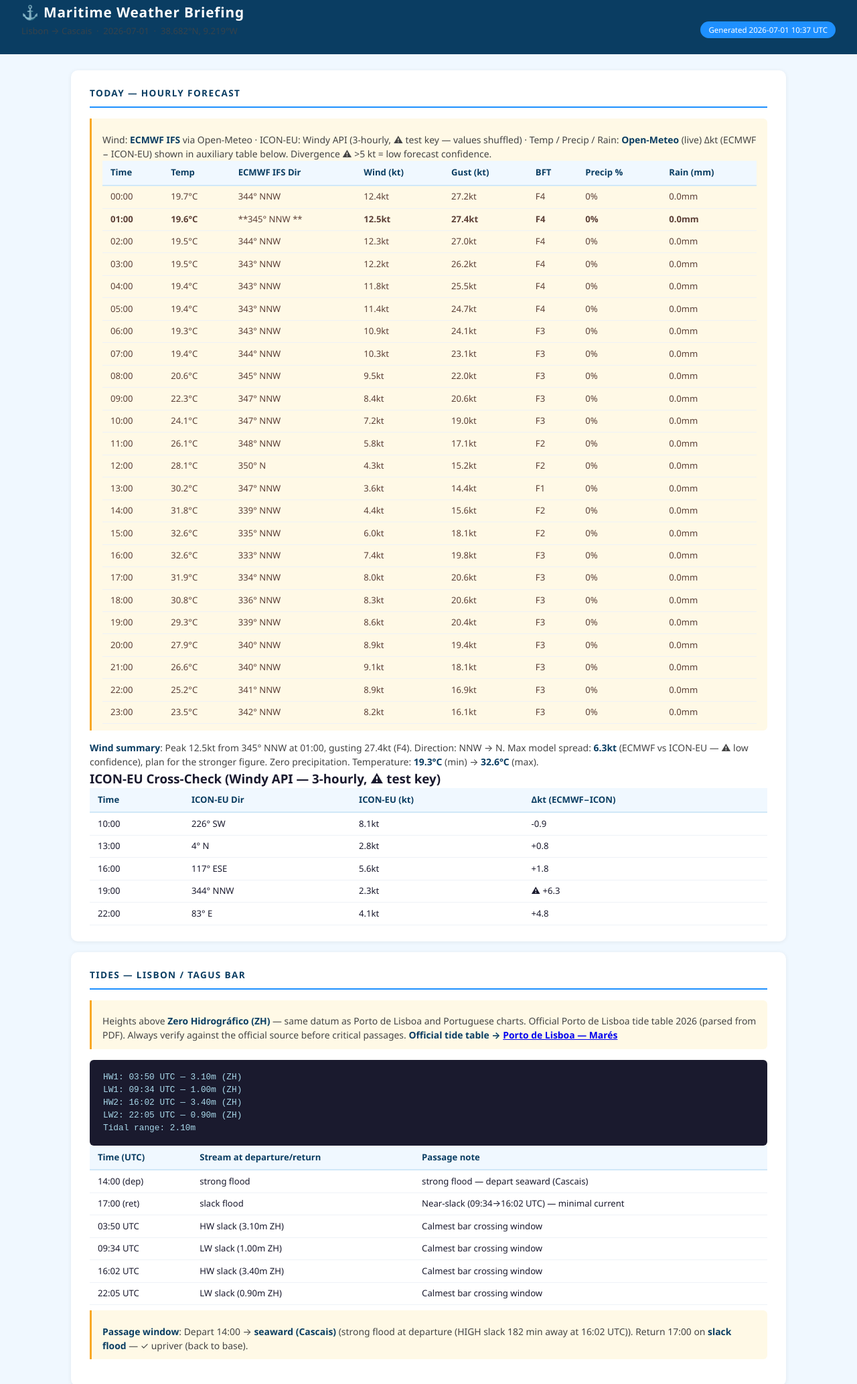
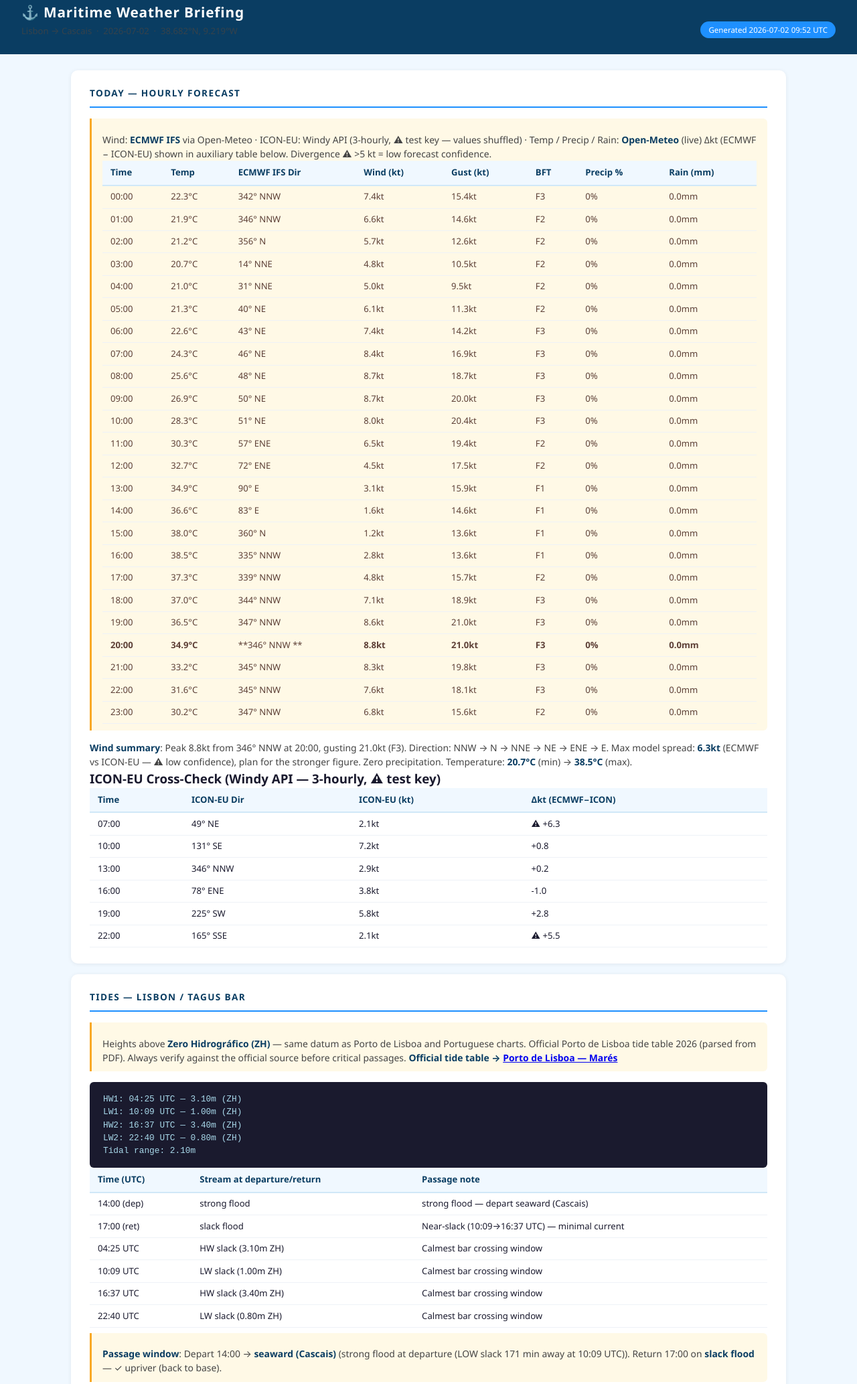
Before and after one commit to martinsda/maritime-weather, a website: page index.html in a window 1280 px wide. Shown: the part 21-2088 px from the top of the page at 67% size. Drawn offline with Linux system fonts and the light colour scheme.

Commit message:
briefing: auto-generated 28581216339

```diff
--- a/index.html
+++ b/index.html
@@ -3,7 +3,7 @@
 <head>
   <meta charset="UTF-8">
   <meta name="viewport" content="width=device-width, initial-scale=1.0">
-  <title>Maritime Briefing — 2026-07-01</title>
+  <title>Maritime Briefing — 2026-07-02</title>
   <style>
     :root {
       --sea:   #0a3d62;
@@ -100,9 +100,9 @@
 <header>
   <div>
     <h1>⚓ Maritime Weather Briefing</h1>
-    <p>Lisbon → Cascais &nbsp;·&nbsp; 2026-07-01 &nbsp;·&nbsp; 38.682°N, 9.219°W</p>
+    <p>Lisbon → Cascais &nbsp;·&nbsp; 2026-07-02 &nbsp;·&nbsp; 38.682°N, 9.219°W</p>
   </div>
-  <span class="badge">Generated 2026-07-01 10:37 UTC</span>
+  <span class="badge">Generated 2026-07-02 09:52 UTC</span>
 </header>
 
 <main>
@@ -125,247 +125,247 @@
 </thead>
 <tbody><tr>
 <td>00:00</td>
-<td>19.7°C</td>
-<td>344° NNW</td>
-<td>12.4kt</td>
-<td>27.2kt</td>
-<td>F4</td>
+<td>22.3°C</td>
+<td>342° NNW</td>
+<td>7.4kt</td>
+<td>15.4kt</td>
+<td>F3</td>
 <td>0%</td>
 <td>0.0mm</td>
 </tr>
 <tr>
-<td><strong>01:00</strong></td>
-<td><strong>19.6°C</strong></td>
-<td>**345° NNW  **</td>
-<td><strong>12.5kt</strong></td>
-<td><strong>27.4kt</strong></td>
-<td><strong>F4</strong></td>
-<td><strong>0%</strong></td>
-<td><strong>0.0mm</strong></td>
+<td>01:00</td>
+<td>21.9°C</td>
+<td>346° NNW</td>
+<td>6.6kt</td>
+<td>14.6kt</td>
+<td>F2</td>
+<td>0%</td>
+<td>0.0mm</td>
 </tr>
 <tr>
 <td>02:00</td>
-<td>19.5°C</td>
-<td>344° NNW</td>
-<td>12.3kt</td>
-<td>27.0kt</td>
-<td>F4</td>
+<td>21.2°C</td>
+<td>356° N</td>
+<td>5.7kt</td>
+<td>12.6kt</td>
+<td>F2</td>
 <td>0%</td>
 <td>0.0mm</td>
 </tr>
 <tr>
 <td>03:00</td>
-<td>19.5°C</td>
-<td>343° NNW</td>
-<td>12.2kt</td>
-<td>26.2kt</td>
-<td>F4</td>
+<td>20.7°C</td>
+<td>14° NNE</td>
+<td>4.8kt</td>
+<td>10.5kt</td>
+<td>F2</td>
 <td>0%</td>
 <td>0.0mm</td>
 </tr>
 <tr>
 <td>04:00</td>
-<td>19.4°C</td>
-<td>343° NNW</td>
-<td>11.8kt</td>
-<td>25.5kt</td>
-<td>F4</td>
+<td>21.0°C</td>
+<td>31° NNE</td>
+<td>5.0kt</td>
+<td>9.5kt</td>
+<td>F2</td>
 <td>0%</td>
 <td>0.0mm</td>
 </tr>
 <tr>
 <td>05:00</td>
-<td>19.4°C</td>
-<td>343° NNW</td>
-<td>11.4kt</td>
-<td>24.7kt</td>
-<td>F4</td>
+<td>21.3°C</td>
+<td>40° NE</td>
+<td>6.1kt</td>
+<td>11.3kt</td>
+<td>F2</td>
 <td>0%</td>
 <td>0.0mm</td>
 </tr>
 <tr>
 <td>06:00</td>
-<td>19.3°C</td>
-<td>343° NNW</td>
-<td>10.9kt</td>
-<td>24.1kt</td>
+<td>22.6°C</td>
+<td>43° NE</td>
+<td>7.4kt</td>
+<td>14.2kt</td>
 <td>F3</td>
 <td>0%</td>
 <td>0.0mm</td>
 </tr>
 <tr>
 <td>07:00</td>
-<td>19.4°C</td>
-<td>344° NNW</td>
-<td>10.3kt</td>
-<td>23.1kt</td>
+<td>24.3°C</td>
+<td>46° NE</td>
+<td>8.4kt</td>
+<td>16.9kt</td>
 <td>F3</td>
 <td>0%</td>
 <td>0.0mm</td>
 </tr>
 <tr>
 <td>08:00</td>
-<td>20.6°C</td>
-<td>345° NNW</td>
-<td>9.5kt</td>
-<td>22.0kt</td>
+<td>25.6°C</td>
+<td>48° NE</td>
+<td>8.7kt</td>
+<td>18.7kt</td>
 <td>F3</td>
 <td>0%</td>
 <td>0.0mm</td>
 </tr>
 <tr>
 <td>09:00</td>
-<td>22.3°C</td>
-<td>347° NNW</td>
-<td>8.4kt</td>
-<td>20.6kt</td>
+<td>26.9°C</td>
+<td>50° NE</td>
+<td>8.7kt</td>
+<td>20.0kt</td>
 <td>F3</td>
 <td>0%</td>
 <td>0.0mm</td>
 </tr>
 <tr>
 <td>10:00</td>
-<td>24.1°C</td>
-<td>347° NNW</td>
-<td>7.2kt</td>
-<td>19.0kt</td>
+<td>28.3°C</td>
+<td>51° NE</td>
+<td>8.0kt</td>
+<td>20.4kt</td>
 <td>F3</td>
 <td>0%</td>
 <td>0.0mm</td>
 </tr>
 <tr>
 <td>11:00</td>
-<td>26.1°C</td>
-<td>348° NNW</td>
-<td>5.8kt</td>
-<td>17.1kt</td>
+<td>30.3°C</td>
+<td>57° ENE</td>
+<td>6.5kt</td>
+<td>19.4kt</td>
 <td>F2</td>
 <td>0%</td>
 <td>0.0mm</td>
 </tr>
 <tr>
 <td>12:00</td>
-<td>28.1°C</td>
-<td>350° N</td>
-<td>4.3kt</td>
-<td>15.2kt</td>
+<td>32.7°C</td>
+<td>72° ENE</td>
+<td>4.5kt</td>
+<td>17.5kt</td>
 <td>F2</td>
 <td>0%</td>
 <td>0.0mm</td>
 </tr>
 <tr>
 <td>13:00</td>
-<td>30.2°C</td>
-<td>347° NNW</td>
-<td>3.6kt</td>
-<td>14.4kt</td>
+<td>34.9°C</td>
+<td>90° E</td>
+<td>3.1kt</td>
+<td>15.9kt</td>
 <td>F1</td>
 <td>0%</td>
 <td>0.0mm</td>
 </tr>
 <tr>
 <td>14:00</td>
-<td>31.8°C</td>
+<td>36.6°C</td>
+<td>83° E</td>
+<td>1.6kt</td>
+<td>14.6kt</td>
+<td>F1</td>
+<td>0%</td>
+<td>0.0mm</td>
+</tr>
+<tr>
+<td>15:00</td>
+<td>38.0°C</td>
+<td>360° N</td>
+<td>1.2kt</td>
+<td>13.6kt</td>
+<td>F1</td>
+<td>0%</td>
+<td>0.0mm</td>
+</tr>
+<tr>
+<td>16:00</td>
+<td>38.5°C</td>
+<td>335° NNW</td>
+<td>2.8kt</td>
+<td>13.6kt</td>
+<td>F1</td>
+<td>0%</td>
+<td>0.0mm</td>
+</tr>
+<tr>
+<td>17:00</td>
+<td>37.3°C</td>
 <td>339° NNW</td>
-<td>4.4kt</td>
-<td>15.6kt</td>
+<td>4.8kt</td>
+<td>15.7kt</td>
 <td>F2</td>
 <td>0%</td>
 <td>0.0mm</td>
 </tr>
 <tr>
-<td>15:00</td>
-<td>32.6°C</td>
-<td>335° NNW</td>
-<td>6.0kt</td>
-<td>18.1kt</td>
-<td>F2</td>
+<td>18:00</td>
+<td>37.0°C</td>
+<td>344° NNW</td>
+<td>7.1kt</td>
+<td>18.9kt</td>
+<td>F3</td>
 <td>0%</td>
 <td>0.0mm</td>
 </tr>
 <tr>
-<td>16:00</td>
-<td>32.6°C</td>
-<td>333° NNW</td>
-<td>7.4kt</td>
+<td>19:00</td>
+<td>36.5°C</td>
+<td>347° NNW</td>
+<td>8.6kt</td>
+<td>21.0kt</td>
+<td>F3</td>
+<td>0%</td>
+<td>0.0mm</td>
+</tr>
+<tr>
+<td><strong>20:00</strong></td>
+<td><strong>34.9°C</strong></td>
+<td>**346° NNW  **</td>
+<td><strong>8.8kt</strong></td>
+<td><strong>21.0kt</strong></td>
+<td><strong>F3</strong></td>
+<td><strong>0%</strong></td>
+<td><strong>0.0mm</strong></td>
+</tr>
+<tr>
+<td>21:00</td>
+<td>33.2°C</td>
+<td>345° NNW</td>
+<td>8.3kt</td>
 <td>19.8kt</td>
 <td>F3</td>
 <td>0%</td>
 <td>0.0mm</td>
 </tr>
 <tr>
-<td>17:00</td>
-<td>31.9°C</td>
-<td>334° NNW</td>
-<td>8.0kt</td>
-<td>20.6kt</td>
-<td>F3</td>
-<td>0%</td>
-<td>0.0mm</td>
-</tr>
-<tr>
-<td>18:00</td>
-<td>30.8°C</td>
-<td>336° NNW</td>
-<td>8.3kt</td>
-<td>20.6kt</td>
-<td>F3</td>
-<td>0%</td>
-<td>0.0mm</td>
-</tr>
-<tr>
-<td>19:00</td>
-<td>29.3°C</td>
-<td>339° NNW</td>
-<td>8.6kt</td>
-<td>20.4kt</td>
-<td>F3</td>
-<td>0%</td>
-<td>0.0mm</td>
-</tr>
-<tr>
-<td>20:00</td>
-<td>27.9°C</td>
-<td>340° NNW</td>
-<td>8.9kt</td>
-<td>19.4kt</td>
-<td>F3</td>
-<td>0%</td>
-<td>0.0mm</td>
-</tr>
-<tr>
-<td>21:00</td>
-<td>26.6°C</td>
-<td>340° NNW</td>
-<td>9.1kt</td>
+<td>22:00</td>
+<td>31.6°C</td>
+<td>345° NNW</td>
+<td>7.6kt</td>
 <td>18.1kt</td>
 <td>F3</td>
 <td>0%</td>
 <td>0.0mm</td>
 </tr>
 <tr>
-<td>22:00</td>
-<td>25.2°C</td>
-<td>341° NNW</td>
-<td>8.9kt</td>
-<td>16.9kt</td>
-<td>F3</td>
-<td>0%</td>
-<td>0.0mm</td>
-</tr>
-<tr>
 <td>23:00</td>
-<td>23.5°C</td>
-<td>342° NNW</td>
-<td>8.2kt</td>
-<td>16.1kt</td>
-<td>F3</td>
+<td>30.2°C</td>
+<td>347° NNW</td>
+<td>6.8kt</td>
+<td>15.6kt</td>
+<td>F2</td>
 <td>0%</td>
 <td>0.0mm</td>
 </tr>
 </tbody></table>
 </blockquote>
-<p><strong>Wind summary</strong>: Peak 12.5kt from 345° NNW at 01:00, gusting 27.4kt (F4). Direction: NNW → N. Max model spread: <strong>6.3kt</strong> (ECMWF vs ICON-EU — ⚠ low confidence), plan for the stronger figure. Zero precipitation. Temperature: <strong>19.3°C</strong> (min) → <strong>32.6°C</strong> (max).</p>
+<p><strong>Wind summary</strong>: Peak 8.8kt from 346° NNW at 20:00, gusting 21.0kt (F3). Direction: NNW → N → NNE → NE → ENE → E. Max model spread: <strong>6.3kt</strong> (ECMWF vs ICON-EU — ⚠ low confidence), plan for the stronger figure. Zero precipitation. Temperature: <strong>20.7°C</strong> (min) → <strong>38.5°C</strong> (max).</p>
 <h3>ICON-EU Cross-Check (Windy API — 3-hourly, ⚠ test key)</h3>
 <table>
 <thead>
@@ -377,34 +377,40 @@
 </tr>
 </thead>
 <tbody><tr>
+<td>07:00</td>
+<td>49° NE</td>
+<td>2.1kt</td>
+<td>⚠ +6.3</td>
+</tr>
+<tr>
 <td>10:00</td>
-<td>226° SW</td>
-<td>8.1kt</td>
-<td>-0.9</td>
+<td>131° SE</td>
+<td>7.2kt</td>
+<td>+0.8</td>
 </tr>
 <tr>
 <td>13:00</td>
-<td>4° N</td>
-<td>2.8kt</td>
-<td>+0.8</td>
+<td>346° NNW</td>
+<td>2.9kt</td>
+<td>+0.2</td>
 </tr>
 <tr>
 <td>16:00</td>
-<td>117° ESE</td>
-<td>5.6kt</td>
-<td>+1.8</td>
+<td>78° ENE</td>
+<td>3.8kt</td>
+<td>-1.0</td>
 </tr>
 <tr>
 <td>19:00</td>
-<td>344° NNW</td>
-<td>2.3kt</td>
-<td>⚠ +6.3</td>
+<td>225° SW</td>
+<td>5.8kt</td>
+<td>+2.8</td>
 </tr>
 <tr>
 <td>22:00</td>
-<td>83° E</td>
-<td>4.1kt</td>
-<td>+4.8</td>
+<td>165° SSE</td>
+<td>2.1kt</td>
+<td>⚠ +5.5</td>
 </tr>
 </tbody></table>
 </section>
@@ -414,10 +420,10 @@
 Official Porto de Lisboa tide table 2026 (parsed from PDF). Always verify against the official source before critical passages.
 <strong>Official tide table → <a href="https://www.portodelisboa.pt/mares">Porto de Lisboa — Marés</a></strong></p>
 </blockquote>
-<pre><code>HW1: 03:50 UTC — 3.10m (ZH)
-LW1: 09:34 UTC — 1.00m (ZH)
-HW2: 16:02 UTC — 3.40m (ZH)
-LW2: 22:05 UTC — 0.90m (ZH)
+<pre><code>HW1: 04:25 UTC — 3.10m (ZH)
+LW1: 10:09 UTC — 1.00m (ZH)
+HW2: 16:37 UTC — 3.40m (ZH)
+LW2: 22:40 UTC — 0.80m (ZH)
 Tidal range: 2.10m
 </code></pre>
 <table>
@@ -436,31 +442,31 @@ Tidal range: 2.10m
 <tr>
 <td>17:00 (ret)</td>
 <td>slack flood</td>
-<td>Near-slack (09:34→16:02 UTC) — minimal current</td>
+<td>Near-slack (10:09→16:37 UTC) — minimal current</td>
 </tr>
 <tr>
-<td>03:50 UTC</td>
+<td>04:25 UTC</td>
 <td>HW slack (3.10m ZH)</td>
 <td>Calmest bar crossing window</td>
 </tr>
 <tr>
-<td>09:34 UTC</td>
+<td>10:09 UTC</td>
 <td>LW slack (1.00m ZH)</td>
 <td>Calmest bar crossing window</td>
 </tr>
 <tr>
-<td>16:02 UTC</td>
+<td>16:37 UTC</td>
 <td>HW slack (3.40m ZH)</td>
 <td>Calmest bar crossing window</td>
 </tr>
 <tr>
-<td>22:05 UTC</td>
-<td>LW slack (0.90m ZH)</td>
+<td>22:40 UTC</td>
+<td>LW slack (0.80m ZH)</td>
 <td>Calmest bar crossing window</td>
 </tr>
 </tbody></table>
 <blockquote>
-<p><strong>Passage window</strong>: Depart 14:00 → <strong>seaward (Cascais)</strong> (strong flood at departure (HIGH slack 182 min away at 16:02 UTC)). Return 17:00 on <strong>slack flood</strong> — ✓ upriver (back to base).</p>
+<p><strong>Passage window</strong>: Depart 14:00 → <strong>seaward (Cascais)</strong> (strong flood at departure (LOW slack 171 min away at 10:09 UTC)). Return 17:00 on <strong>slack flood</strong> — ✓ upriver (back to base).</p>
 </blockquote>
 </section>
 <section id="multi"><h2>MULTI-DAY FORECAST (Open-Meteo — Live Data)</h2>
@@ -479,90 +485,90 @@ Tidal range: 2.10m
 </tr>
 </thead>
 <tbody><tr>
-<td>Wed 01 Jul</td>
-<td>Mainly clear</td>
-<td>32.6</td>
-<td>19.3</td>
+<td>Thu 02 Jul</td>
+<td>Partly cloudy</td>
+<td>38.5</td>
+<td>20.7</td>
 <td>0%</td>
 <td>0.0</td>
-<td>8.3</td>
-<td>20.2</td>
-<td>344° NNW</td>
-</tr>
-<tr>
-<td>Thu 02 Jul</td>
-<td>Mainly clear</td>
-<td>38.1</td>
-<td>20.3</td>
-<td>0%</td>
-<td>0.0</td>
-<td>8.5</td>
-<td>22.9</td>
-<td>20° NNE</td>
+<td>9.2</td>
+<td>24.5</td>
+<td>26° NNE</td>
 </tr>
 <tr>
 <td>Fri 03 Jul</td>
-<td>Mainly clear</td>
-<td>37.0</td>
-<td>26.3</td>
+<td>Clear sky</td>
+<td>36.4</td>
+<td>26.5</td>
 <td>0%</td>
 <td>0.0</td>
-<td>8.9</td>
-<td>24.1</td>
-<td>17° NNE</td>
+<td>8.1</td>
+<td>22.0</td>
+<td>7° N</td>
 </tr>
 <tr>
 <td>Sat 04 Jul</td>
 <td>Overcast</td>
-<td>33.4</td>
-<td>22.5</td>
+<td>33.3</td>
+<td>21.9</td>
 <td>0%</td>
 <td>0.0</td>
-<td>6.7</td>
+<td>6.4</td>
 <td>17.3</td>
 <td>257° WSW</td>
 </tr>
 <tr>
 <td>Sun 05 Jul</td>
 <td>Overcast</td>
-<td>37.2</td>
-<td>21.4</td>
+<td>35.7</td>
+<td>22.4</td>
 <td>0%</td>
 <td>0.0</td>
-<td>6.5</td>
-<td>18.5</td>
-<td>279° W</td>
+<td>6.7</td>
+<td>16.9</td>
+<td>276° W</td>
 </tr>
 <tr>
 <td>Mon 06 Jul</td>
 <td>Overcast</td>
-<td>36.0</td>
-<td>21.4</td>
+<td>37.8</td>
+<td>23.4</td>
 <td>0%</td>
 <td>0.0</td>
-<td>5.1</td>
-<td>18.3</td>
-<td>191° S</td>
+<td>7.4</td>
+<td>21.2</td>
+<td>302° WNW</td>
 </tr>
 <tr>
 <td>Tue 07 Jul</td>
 <td>Overcast</td>
-<td>35.2</td>
-<td>24.2</td>
+<td>37.1</td>
+<td>21.5</td>
 <td>0%</td>
 <td>0.0</td>
-<td>5.3</td>
-<td>15.2</td>
-<td>257° WSW</td>
+<td>5.9</td>
+<td>20.0</td>
+<td>315° NW</td>
+</tr>
+<tr>
+<td>Wed 08 Jul</td>
+<td>Partly cloudy</td>
+<td>36.2</td>
+<td>16.2</td>
+<td>0%</td>
+<td>0.0</td>
+<td>5.2</td>
+<td>14.6</td>
+<td>312° NW</td>
 </tr>
 </tbody></table>
-<p><strong>Week reading</strong>: 7 of 7 days settled (rain &lt;20%, wind &lt;15kt). Peak gust this week: <strong>24.1kt</strong> on Fri 03 Jul. Confidence high D+0–D+2, indicative only beyond 72 hrs.</p>
+<p><strong>Week reading</strong>: 7 of 7 days settled (rain &lt;20%, wind &lt;15kt). Peak gust this week: <strong>24.5kt</strong> on Thu 02 Jul. Confidence high D+0–D+2, indicative only beyond 72 hrs.</p>
 </section>
 </main>
 
 <footer>
   Data: <strong>Windy API</strong> (wind/waves) + <strong>Open-Meteo</strong> (temp/rain) + <strong>Porto de Lisboa PDF</strong> (tides)
-  &nbsp;·&nbsp; <a href="output/2026-07-01_lisbon-cascais-briefing.md">Full markdown report</a>
+  &nbsp;·&nbsp; <a href="output/2026-07-02_lisbon-cascais-briefing.md">Full markdown report</a>
   &nbsp;·&nbsp; Generated by maritime-weather skill
 </footer>
 
```
Also changed, not shown: output/2026-07-02_lisbon-cascais-briefing.md (added).
